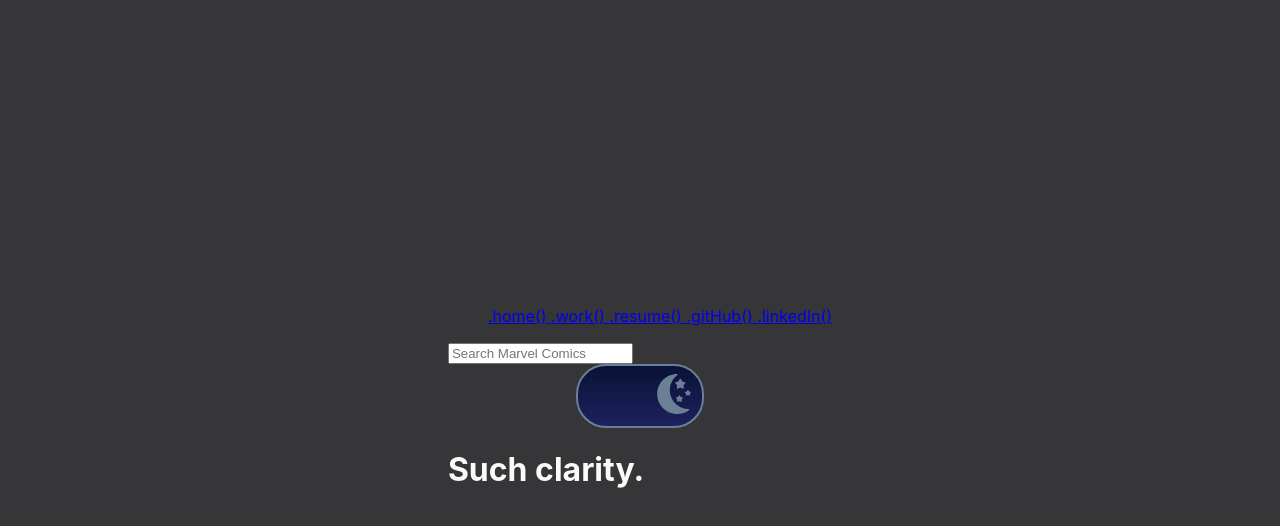
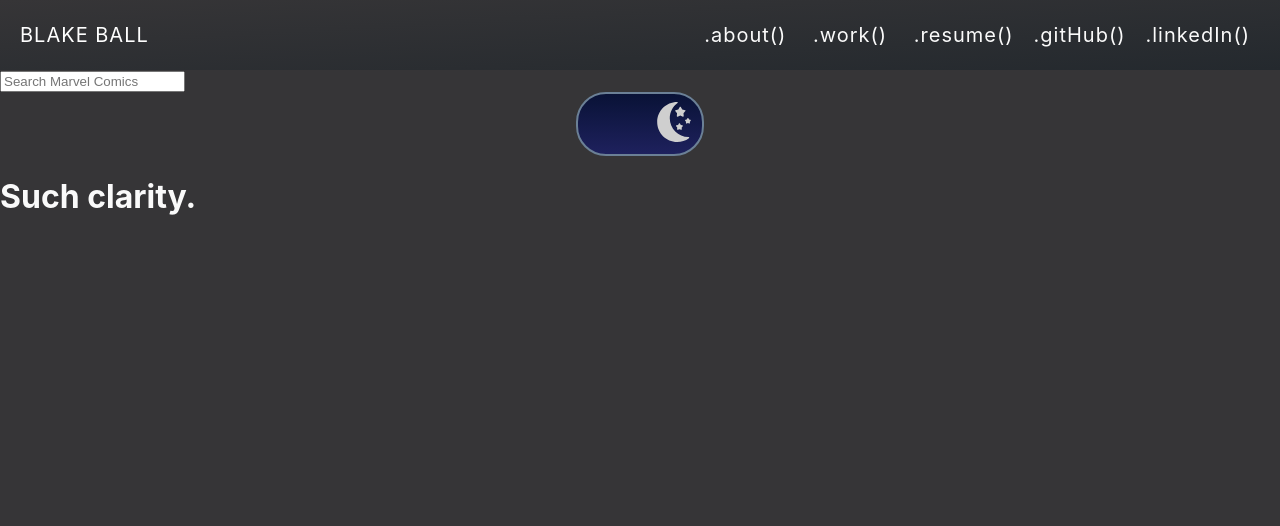
Before and after one commit to blakesteve/personal-website, a React (Create React App) app: page / in a window 1280 px wide. Shown: the top 526 px of the page. Built offline with nearby package versions, Linux system fonts and the light colour scheme.

Commit message:
add links, tweak toggle switch 🎛

```diff
--- a/src/components/NavBar.js
+++ b/src/components/NavBar.js
@@ -1,20 +1,36 @@
 //
 //	bball
-//	App.js
+//	NavBar.js
 //
 //	© 2021 Blake Ball
-//import React from 'React';
 
 import React from 'react';
+import styled from 'styled-components';
 
 import NavItems from './NavItems';
 
+const NavigationBarContainer = styled.div`
+	display: flex;
+	align-items: center;
+	justify-content: space-between;
+	height: 70px;
+	padding: 0px 20px;
+	width: 100%;
+`;
+
+const NavigationBarTitle = styled.span`
+	text-transform: uppercase;
+	font-size: 20px;
+	letter-spacing: 1px;
+	color: white;
+`;
+
+
 const NavBar = (props) => (
-  <header className="header">
-    <nav>
-      <NavItems />
-    </nav>
-  </header>
+  <NavigationBarContainer className="Header">
+    <NavigationBarTitle className="Text">Blake Ball</NavigationBarTitle>
+    <NavItems />
+  </NavigationBarContainer>
 );
 
 export default NavBar;
--- a/src/components/NavItem.js
+++ b/src/components/NavItem.js
@@ -7,15 +7,29 @@
 
 import React from 'react';
 import { Link } from 'react-router-dom';
+import styled from 'styled-components';
 
 
-// const Children = styled.span`
-// 	position: relative;
-// `;
+const StyledLink = styled(Link)`
+	text-decoration: none;
+	font-size: 20px;
+  letter-spacing: 1px;
+  margin: 0 10px;
+`;
+
+const StyledExternalink = StyledLink.withComponent('a');
 
 const NavItem = (props) => (
-  <Link className='navigation-bar-item' to={props.link}> {props.children}
-  </Link>
+
+  props.isExternal ?
+    <StyledExternalink
+      className="Text NavigationItem"
+      href={props.link}
+      target="_blank">
+      {props.children}
+    </StyledExternalink> :
+    <StyledLink className='Text NavigationItem' to={props.link}> {props.children}
+    </StyledLink>
 )
 
 export default NavItem;
--- a/src/components/NavItems.js
+++ b/src/components/NavItems.js
@@ -1,14 +1,20 @@
+//
+//	bball
+//	NavItems.js
+//
+//	© 2021 Blake Ball
+
 import React from 'react';
 
 import NavItem from './NavItem';
 
 const navItems = (props) => (
   <ul className='NavItems'>
-    <NavItem link="/" exact>.home()</NavItem>
+    <NavItem link="/" exact>.about()</NavItem>
     <NavItem link="/work">.work()</NavItem>
     <NavItem link="/">.resume()</NavItem>
-    <NavItem link="/">.gitHub()</NavItem>
-    <NavItem link="/">.linkedIn()</NavItem>
+    <NavItem isExternal link="https://github.com/blakesteve">.gitHub()</NavItem>
+    <NavItem isExternal link="https://www.linkedin.com/in/blake-ball-35845845/">.linkedIn()</NavItem>
     {/* { !props.isAuthenticated
       ? <NavItem link="/auth">Authenticate</NavItem>
       : <NavItem link="/logout">Logout</NavItem>
--- a/src/components/Toggle.js
+++ b/src/components/Toggle.js
@@ -1,4 +1,9 @@
-// Toggle.js
+//
+//	bball
+//	Toggle.js
+//
+//	© 2021 Blake Ball
+
 import React from 'react'
 import { func, string } from 'prop-types';
 import styled from 'styled-components';
@@ -30,12 +35,15 @@ const ToggleContainer = styled.button`
 
     // sun icon
     &:first-child {
-      transform: ${({ lightTheme }) => lightTheme ? 'translateY(0)' : 'translateY(100px)'};
+      transform: ${({ lightTheme }) => lightTheme ? 'translateX(0)' : 'translateX(-50px)'};
+      visibility: ${({ lightTheme }) => lightTheme ? 'visible' : 'hidden'}
     }
 
     // moon icon
     &:nth-child(2) {
-      transform: ${({ lightTheme }) => lightTheme ? 'translateY(-100px)' : 'translateY(0)'};
+      transform: ${({ lightTheme }) => lightTheme ? 'translateX(50px)' : 'translateS(0)'};
+      visibility: ${({ lightTheme }) => lightTheme ? 'hidden' : 'visible'}
+
     }
   }
 `;
@@ -44,8 +52,8 @@ const Toggle = ({ theme, toggleTheme }) => {
   const isLight = theme === 'light';
   return (
     <ToggleContainer lightTheme={isLight} onClick={toggleTheme} >
-      <SunIcon fill="#E2E2E2" />
-      <MoonIcon fill="#6B8096" />
+      <SunIcon fill="#fcfc97" />
+      <MoonIcon fill="#cfcfcf" />
     </ToggleContainer>
   );
 };
--- a/src/global.js
+++ b/src/global.js
@@ -1,4 +1,9 @@
+
+//
+//	bball
 // global.js
+//
+//	© 2021 Blake Ball
 
 import { createGlobalStyle } from 'styled-components';
 
@@ -10,15 +15,21 @@ export const GlobalStyles = createGlobalStyle`
   }
 
   body {
-    align-items: center;
     background: ${({ theme }) => theme.body};
     color: ${({ theme }) => theme.text};
     display: flex;
     flex-direction: column;
-    justify-content: center;
     height: 100vh;
     margin: 0;
     padding: 0;
     font-family: BlinkMacSystemFont, -apple-system, 'Segoe UI', Roboto, Helvetica, Arial, sans-serif;
     transition: all 0.25s linear;
+  }
+
+  .Header {
+    background: ${({ theme }) => theme.header};
+  }
+
+  .Text {
+    color: ${({ theme }) => theme.text};
   }`
--- a/src/theme.js
+++ b/src/theme.js
@@ -1,5 +1,11 @@
-// theme.js
+//
+//	bball
+//  theme.js
+//
+//	© 2021 Blake Ball
+
 export const lightTheme = {
+  header: 'linear-gradient(to top left, #28b487, #7dd56f)',
   body: '#E2E2E2',
   text: '#363537',
   toggleBorder: '#FFF',
@@ -7,6 +13,7 @@ export const lightTheme = {
 }
 
 export const darkTheme = {
+  header: 'linear-gradient(to top left, #24292e, #363537)',
   body: '#363537',
   text: '#FAFAFA',
   toggleBorder: '#6B8096',
```
